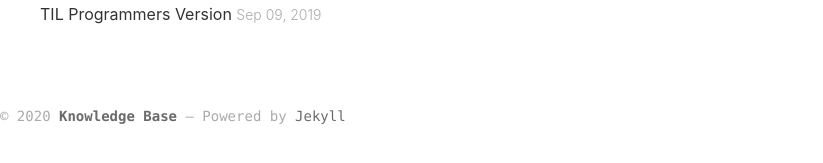
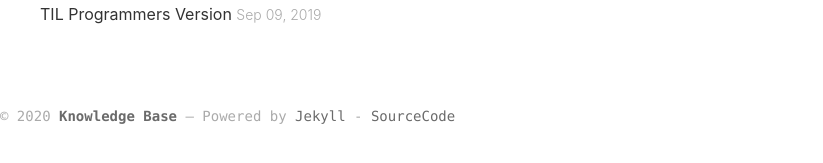
Before and after one commit to mraza007/knowledge-book, a Jekyll site: the page built from index.html, in a window 1280 px wide. Shown: the part 470-633 px from the top of the page, without its empty margins (0-823 px from the left). Built offline with Jekyll 4.4.1, drawn with Linux system fonts in a browser that asks for light colours.

Commit message:
Update default.html

```diff
--- a/_layouts/default.html
+++ b/_layouts/default.html
@@ -7,7 +7,7 @@
     </div>
     {% include google_analytics.html %}
         <div class="copyright">
-        <p> &copy; {{ site.time | date: '%Y' }} <a href="{{ '/' | prepend: site.baseurl | prepend: site.url }}"><strong>{{   site.title }}</strong></a> ― Powered by <a href="https://jekyllrb.com/">Jekyll</a></p>
+        <p> &copy; {{ site.time | date: '%Y' }} <a href="{{ '/' | prepend: site.baseurl | prepend: site.url }}"><strong>{{   site.title }}</strong></a> ― Powered by <a href="https://jekyllrb.com/">Jekyll</a> - <a href="https://github.com/mraza007/knowledge-book">SourceCode</a></p>
       </div>
   </body>
 </html>
```
